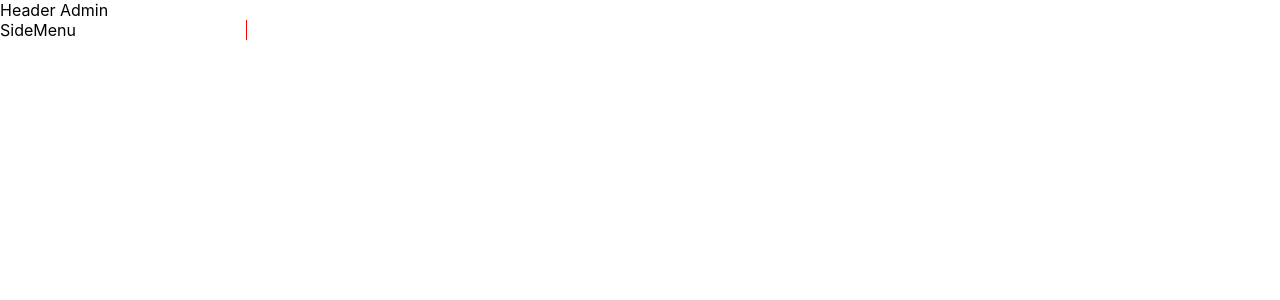
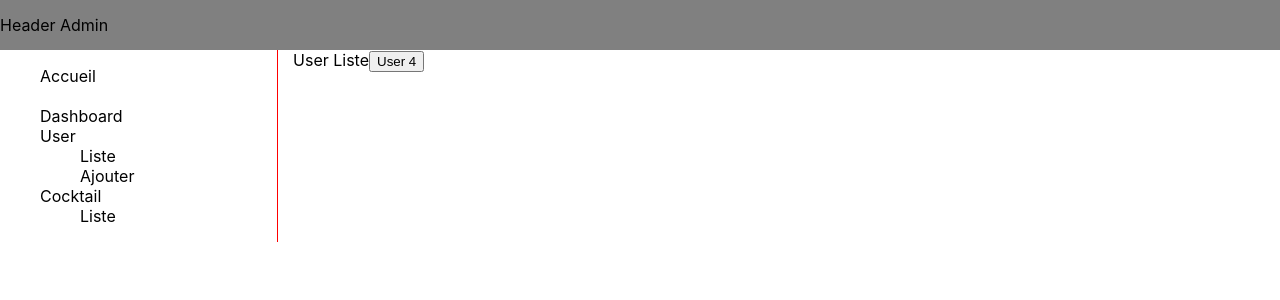
Before and after one commit to Ragnarohf/PersonalProject, a React (Create React App) app in the folder cocktail/: page /admin/user/index in a window 1280 px wide. Shown: the top 300 px of the page. Built offline with nearby package versions, Linux system fonts and the light colour scheme.

Commit message:
clean+ uid +navigate

```diff
--- a/cocktail/src/components/admin/Header.js
+++ b/cocktail/src/components/admin/Header.js
@@ -1,7 +1,7 @@
 import React from "react";
 
 const Header = () => {
-  return <div className="Header"> Header Admin</div>;
+  return <div className="AHeader"> Header Admin</div>;
 };
 
 export default Header;
--- a/cocktail/src/components/admin/SideMenu.js
+++ b/cocktail/src/components/admin/SideMenu.js
@@ -1,7 +1,39 @@
 import React from "react";
+import { Link } from "react-router-dom";
 
 const SideMenu = () => {
-  return <div className="SideMenu"> SideMenu</div>;
+  return (
+    <div className="SideMenu">
+      <ul>
+        <li>
+          <Link to="/">Accueil</Link>
+        </li>
+        <li>&nbsp;</li>
+        <li>
+          <Link to="/admin/dashboard">Dashboard</Link>
+        </li>
+        <li>
+          User
+          <ul>
+            <li>
+              <Link to="/admin/user/index">Liste</Link>
+            </li>
+            <li>
+              <Link to="/admin/user/add">Ajouter</Link>
+            </li>
+          </ul>
+        </li>
+        <li>
+          Cocktail
+          <ul>
+            <li>
+              <Link to="/admin/cocktail/index">Liste</Link>
+            </li>
+          </ul>
+        </li>
+      </ul>
+    </div>
+  );
 };
 
 export default SideMenu;
--- a/cocktail/src/components/public/header.css
+++ b/cocktail/src/components/public/header.css
@@ -1,38 +1,19 @@
-/*.pheader {*/
-/*    text-align: center;*/
-/*    border-bottom: solid 1px grey;*/
-/*}*/
-
-/*.pheader ul {*/
-/*    list-style: none;*/
-/*    padding: 0px;*/
-/*}*/
-
-/*.pheader ul li {*/
-/*    display: inline-block;*/
-/*    margin-right: 20px;*/
-/*}*/
-
-/*.pheader ul li a {*/
-/*    text-decoration: none;*/
-/*    color: black;*/
-/*}*/
-header {
+.pheader {
     text-align: center;
-    border-bottom: 1px solid blue;
+    border-bottom: solid 1px grey;
 }
 
-ul {
+.pheader ul {
     list-style: none;
     padding: 0px;
 }
 
-ul li {
+.pheader ul li {
     display: inline-block;
     margin-right: 20px;
 }
 
-ul li a {
+.pheader ul li a {
     text-decoration: none;
     color: black;
 }
--- a/cocktail/src/components/public/header.js
+++ b/cocktail/src/components/public/header.js
@@ -5,7 +5,7 @@ import "./header.css";
 
 const Header = () => {
   return (
-    <header>
+    <header className="pheader">
       <nav>
         <ul>
           <li>
--- a/cocktail/src/pages/admin/User/User.js
+++ b/cocktail/src/pages/admin/User/User.js
@@ -1,7 +1,18 @@
 import React from "react";
+import { useNavigate } from "react-router-dom";
 
 const User = () => {
-  return <div className="User"></div>;
+  let navigate = useNavigate();
+  const rayan = (userId) => {
+    console.log("click");
+    navigate("../edit/" + userId);
+  };
+  return (
+    <div className="User">
+      User Liste
+      <button onClick={() => rayan(4)}>User 4</button>
+    </div>
+  );
 };
 
 export default User;
--- a/cocktail/src/pages/admin/User/UserEdit.js
+++ b/cocktail/src/pages/admin/User/UserEdit.js
@@ -1,7 +1,11 @@
 import React from "react";
+import { useParams } from "react-router-dom";
 
 const UserEdit = () => {
-  return <div className="UserEdit"></div>;
+  let { uid } = useParams();
+  console.log(uid);
+
+  return <div className="UserEdit">user Edit</div>;
 };
 
 export default UserEdit;
```
